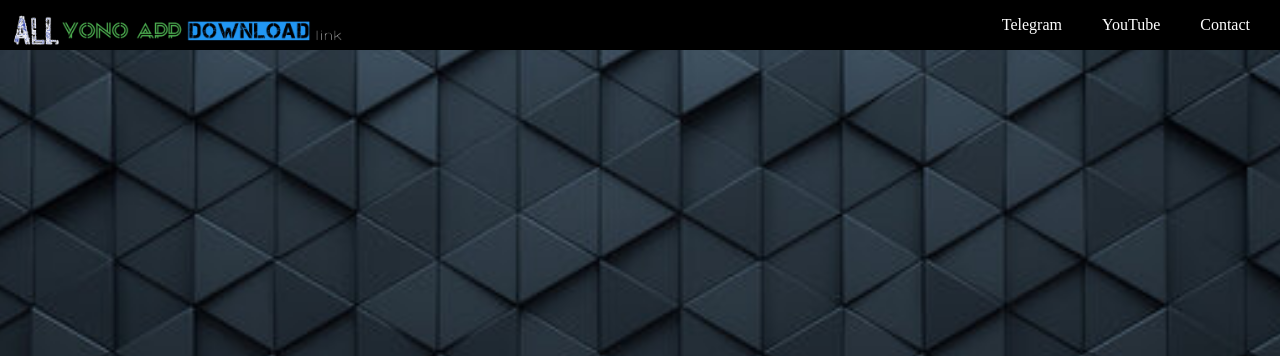
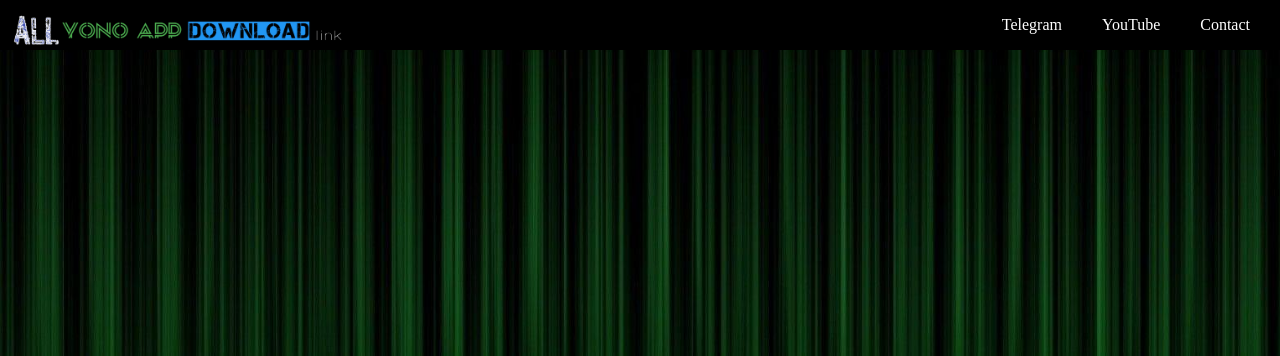
Before and after one commit to Kundan91992616/allyono, a plain HTML site: page index.html in a window 1280 px wide. Shown: the top 356 px of the page. Drawn offline with Linux system fonts and the light colour scheme.

Commit message:
Update style.css

```diff
--- a/style.css
+++ b/style.css
@@ -57,7 +57,7 @@ ul li a:hover {
 
 main {
     font-family: Arial, sans-serif;
-    background-image: url("Image/360_F_571834789_ujYbUnH190iUokdDhZq7GXeTBRgqYVwa.jpg");
+    background-image: url("Image/3990473.jpg");
     background-position: center center;
     background-size: cover;
     background-repeat: no-repeat;
```
